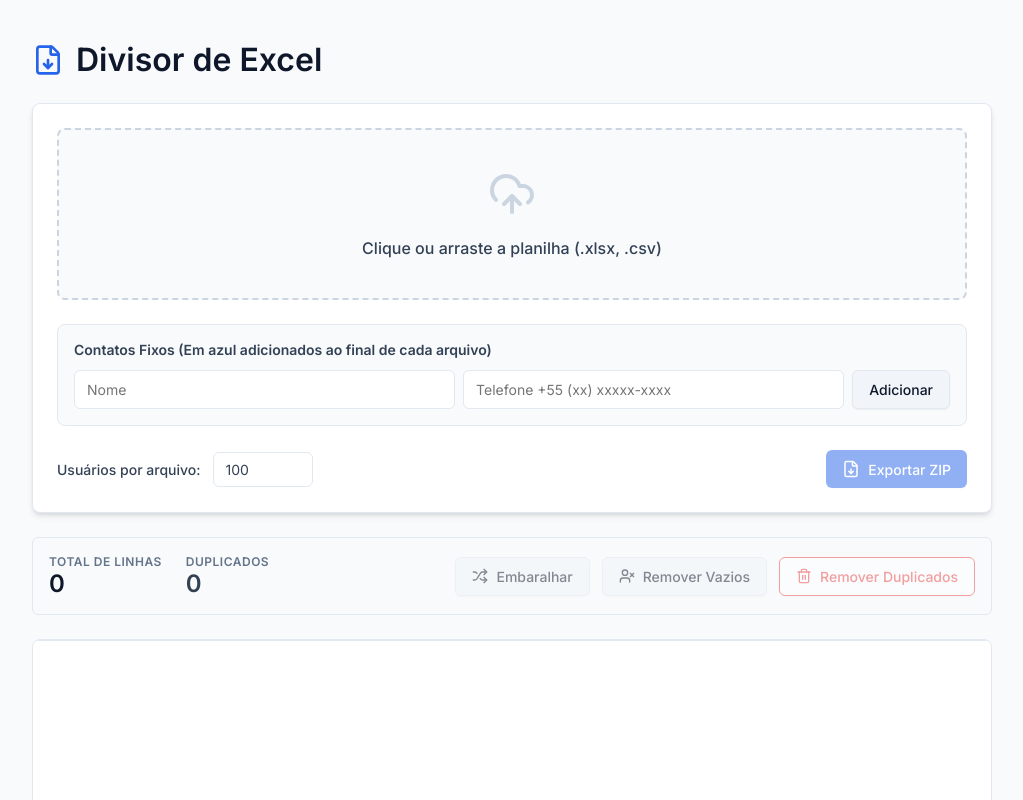
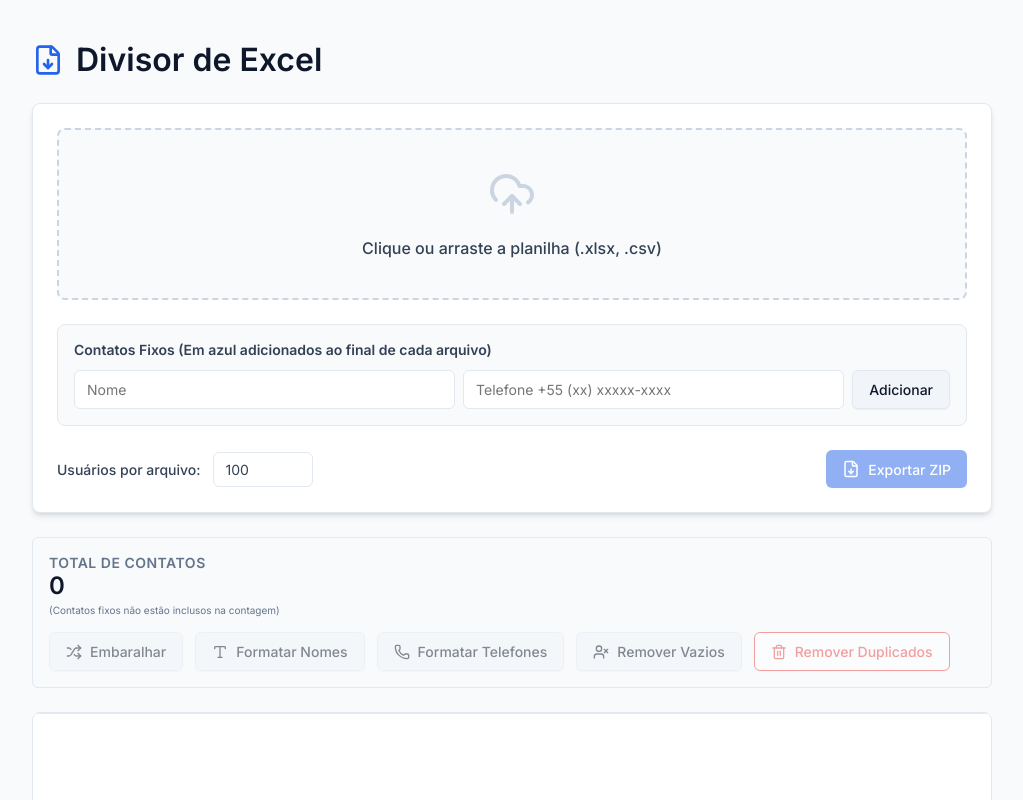
Before and after one commit to caon-guilherme/excel-splitter, a React (Vite) app in the folder Excel Splitter/: page / in a window 1280 px wide. Shown: the top 800 px of the page, without its empty margins (128-1151 px from the left). Built offline with nearby package versions, Linux system fonts and the light colour scheme.

Commit message:
novos metodos de formatacao e badge counter

```diff
--- a/Excel Splitter/src/App.tsx
+++ b/Excel Splitter/src/App.tsx
@@ -4,7 +4,7 @@
 import { saveAs } from 'file-saver';
 import { useVirtualizer } from '@tanstack/react-virtual';
 import { createPortal } from 'react-dom';
-import { FileDown, UploadCloud, Shuffle, Trash2, UserX } from 'lucide-react';
+import { FileDown, UploadCloud, Shuffle, Trash2, UserX, Type, Phone } from 'lucide-react';
 import './index.css';
 
 export default function App() {
@@ -97,10 +97,12 @@
     e.target.value = '';
   };
 
-  function findPhoneColumn(rows: any[][]) {
+  function findPhoneColumn(rows: any[][], headers: any[]) {
     let bestColIndex = 0;
-    let maxPhoneCount = 0;
-    for (let col = 0; col < (rows[0]?.length || 0); col++) {
+    let maxPhoneCount = -1;
+    const maxCols = Math.max(headers.length, ...rows.slice(0, 20).map(r => r?.length || 0), 2);
+
+    for (let col = 0; col < maxCols; col++) {
       let phoneCount = 0;
       for (let row = 0; row < Math.min(rows.length, 20); row++) {
         let val = String(rows[row]?.[col] ?? '').replace(/\D/g, '');
@@ -140,7 +142,7 @@
         Array.isArray(row) && row.some(cell => cell != null && String(cell).trim() !== '')
       );
 
-      const phoneCol = findPhoneColumn(dataRows);
+      const phoneCol = findPhoneColumn(dataRows, parsedHeaders);
 
       let nameCol = parsedHeaders.findIndex(h => String(h).toLowerCase().includes('nome'));
       if (nameCol === -1) {
@@ -226,6 +228,39 @@
   const uniqueData = useMemo(() => removeDuplicates(data), [data, phoneColIndex]);
   const duplicateCount = data.length - uniqueData.length;
 
+  const formatNamesCount = useMemo(() => {
+    return data.filter(row => {
+      const nameVal = String(row[nameColIndex] ?? '').trim();
+      if (!nameVal) return false;
+      const parts = nameVal.split(/\s+/);
+      if (parts.length > 0 && parts[0]) {
+        const expected = parts[0].charAt(0).toUpperCase() + parts[0].slice(1).toLowerCase();
+        return nameVal !== expected;
+      }
+      return false;
+    }).length;
+  }, [data, nameColIndex]);
+
+  const formatPhonesCount = useMemo(() => {
+    return data.filter(row => {
+      const phoneVal = String(row[phoneColIndex] ?? '');
+      if (!phoneVal) return false;
+      let numOnly = phoneVal.replace(/\D/g, '');
+      if (!/^55\d{10,11}$/.test(numOnly)) {
+        numOnly = '55' + numOnly;
+      }
+      return phoneVal !== numOnly;
+    }).length;
+  }, [data, phoneColIndex]);
+
+  const emptyCount = useMemo(() => {
+    return data.filter(row => {
+      const nameVal = String(row[nameColIndex] ?? '').trim();
+      const phoneVal = String(row[phoneColIndex] ?? '').replace(/\D/g, '');
+      return nameVal === '' || phoneVal.length < 8;
+    }).length;
+  }, [data, nameColIndex, phoneColIndex]);
+
   function shuffleData() {
     setData(prev => {
       const newData = [...prev];
@@ -242,6 +277,43 @@
       const nameVal = String(row[nameColIndex] ?? '').trim();
       const phoneVal = String(row[phoneColIndex] ?? '').replace(/\D/g, '');
       return nameVal !== '' && phoneVal.length >= 8;
+    }));
+  }
+
+  function formatNames() {
+    setData(prev => prev.map(row => {
+      const newRow = [...row];
+      let nameVal = String(newRow[nameColIndex] ?? '').trim();
+      if (nameVal) {
+        const parts = nameVal.split(/\s+/);
+        if (parts.length > 0 && parts[0]) {
+          const firstName = parts[0];
+          newRow[nameColIndex] = firstName.charAt(0).toUpperCase() + firstName.slice(1).toLowerCase();
+        }
+      }
+      return newRow;
+    }));
+  }
+
+  function formatPhones() {
+    setData(prev => prev.map(row => {
+      const newRow = [...row];
+      let phoneVal = String(newRow[phoneColIndex] ?? '');
+
+      if (phoneVal) {
+        // Remove caracteres não numéricos
+        phoneVal = phoneVal.replace(/\D/g, '');
+
+        // Se NÃO começar com código do Brasil + DDD + número
+        // adiciona o 55 do país
+        if (!/^55\d{10,11}$/.test(phoneVal)) {
+          phoneVal = '55' + phoneVal;
+        }
+
+        newRow[phoneColIndex] = phoneVal;
+      }
+
+      return newRow;
     }));
   }
 
@@ -489,29 +561,43 @@
 
         <div className="stats-bar">
           <div className="stat-group">
-            <div className="stat-item">
-              <span className="stat-label">Total de Linhas</span>
-              <span className="stat-value">{data.length}</span>
-            </div>
-            <div className="stat-item">
-              <span className="stat-label">Duplicados</span>
-              <span className="stat-value" style={{ color: duplicateCount > 0 ? 'var(--danger)' : 'var(--text)' }}>
-                {duplicateCount}
+            <div className="stat-item" style={{ display: 'flex', flexDirection: 'column' }}>
+              <span className="stat-label" style={{ fontSize: 14, fontWeight: 600 }}>
+                Total de Contatos
+              </span>
+              <span className="stat-value">
+                {data.length}
+              </span>
+              <span style={{ fontSize: 10, fontWeight: 400, color: 'var(--text-light)', marginTop: 4 }}>
+                (Contatos fixos não estão inclusos na contagem)
               </span>
             </div>
           </div>
           <div className="actions-group">
-            <button onClick={shuffleData} disabled={data.length === 0} className="btn btn-secondary">
+            <button onClick={shuffleData} disabled={data.length === 0} className="btn btn-secondary action-btn">
               <Shuffle style={{ width: 16, height: 16 }} />
               Embaralhar
             </button>
-            <button onClick={removeEmptyNames} disabled={data.length === 0} className="btn btn-secondary">
+            <button onClick={formatNames} disabled={data.length === 0} className="btn btn-secondary action-btn" title="Manter apenas primeiro nome com a primeira letra maiúscula">
+              <Type style={{ width: 16, height: 16 }} />
+              Formatar Nomes
+              {formatNamesCount > 0 && <span className="badge badge-warning">{formatNamesCount}</span>}
+            </button>
+            <button onClick={formatPhones} disabled={data.length === 0} className="btn btn-secondary action-btn" title="Manter apenas os números">
+              <Phone style={{ width: 16, height: 16 }} />
+              Formatar Telefones
+              {formatPhonesCount > 0 && <span className="badge badge-warning">{formatPhonesCount}</span>}
+            </button>
+
+            <button onClick={removeEmptyNames} disabled={data.length === 0} className="btn btn-secondary action-btn">
               <UserX style={{ width: 16, height: 16 }} />
               Remover Vazios
+              {emptyCount > 0 && <span className="badge badge-warning">{emptyCount}</span>}
             </button>
-            <button onClick={() => setData(uniqueData)} disabled={duplicateCount === 0} className="btn btn-danger">
+            <button onClick={() => setData(uniqueData)} disabled={duplicateCount === 0} className="btn btn-danger action-btn">
               <Trash2 style={{ width: 16, height: 16 }} />
               Remover Duplicados
+              {duplicateCount > 0 && <span className="badge badge-danger">{duplicateCount}</span>}
             </button>
           </div>
         </div>
--- a/Excel Splitter/src/index.css
+++ b/Excel Splitter/src/index.css
@@ -144,6 +144,33 @@
   box-shadow: 0 1px 2px #0000000d;
 }
 
+.action-btn {
+  position: relative;
+}
+
+.badge {
+  position: absolute;
+  top: -6px;
+  right: -6px;
+  background-color: var(--primary);
+  color: white;
+  border-radius: 12px;
+  padding: 2px 6px;
+  font-size: 11px;
+  font-weight: 700;
+  line-height: 1;
+  box-shadow: 0 1px 2px rgba(0,0,0,0.2);
+  z-index: 10;
+}
+
+.badge-warning {
+  background-color: #f59e0b;
+}
+
+.badge-danger {
+  background-color: var(--danger);
+}
+
 .btn:disabled {
   opacity: .5;
   cursor: not-allowed;
@@ -217,6 +244,7 @@
 .actions-group {
   gap: 12px;
   display: flex;
+  flex-wrap: wrap;
 }
 
 .table-responsive-wrapper {
```
